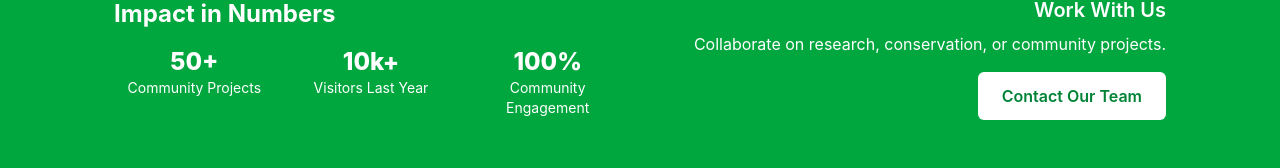
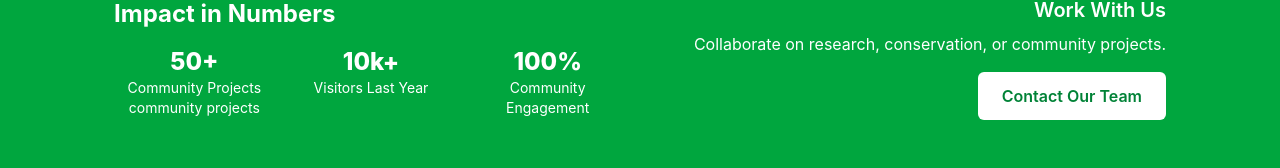
Before and after one commit to gloria-prog/visitrwanda, a Vue app: page /about in a window 1280 px wide. Shown: the part 1524-1692 px from the top of the page. Built offline with nearby package versions, Linux system fonts and the light colour scheme.

Commit message:
Update dashboard

```diff
--- a/src/views/about.vue
+++ b/src/views/about.vue
@@ -91,7 +91,7 @@
                                         <div class="grid grid-cols-3 gap-4 text-center">
                                                 <div>
                                                         <div class="text-2xl font-extrabold">50+</div>
-                                                        <div class="text-sm">Community Projects</div>
+                                                        <div class="text-sm">Community Projects community projects</div>
                                                 </div>
                                                 <div>
                                                         <div class="text-2xl font-extrabold">10k+</div>
```
